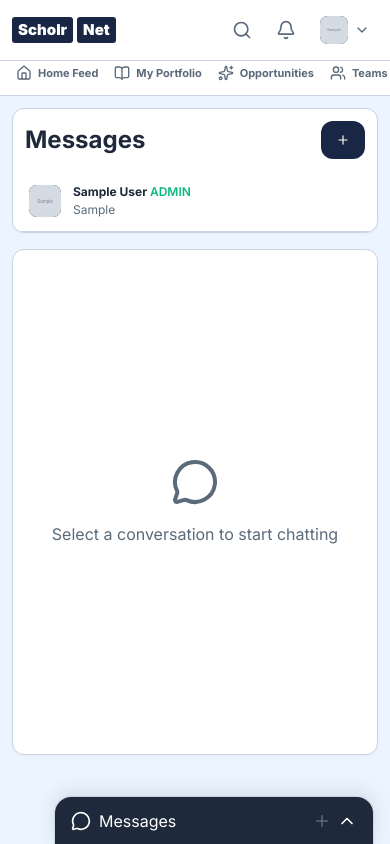
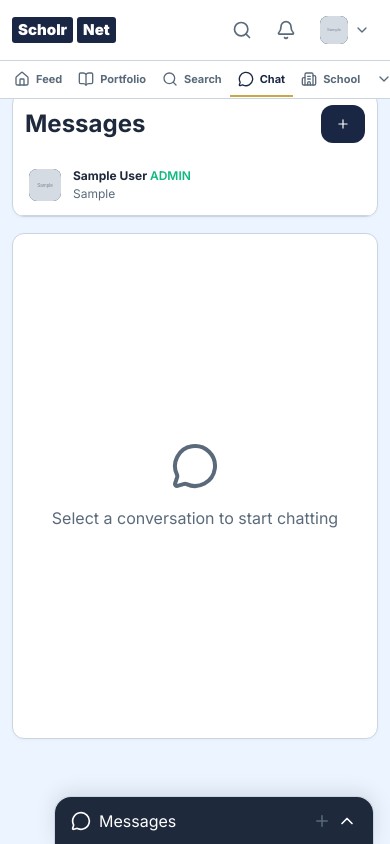
Before and after one commit to abhiraj1291/scholrnet, a Flask app: page /chat in a window 390 px wide. Run offline with Flask 3, Linux system fonts and the light colour scheme; a user stored in the database is signed in; tables that the repository leaves empty hold one stand-in row (values such as "Sample post"); grey boxes marked "Sample" are stand-in pictures; some libraries are stand-ins or nearby versions.

Commit message:
move tab-nav into fixed header, add More dropdown for secondary tabs, remove dead bottom-nav code

```diff
--- a/frontend/static/css/style.css
+++ b/frontend/static/css/style.css
@@ -171,14 +171,13 @@ input:focus, textarea:focus, select:focus {
 
 /* ===== Tab Navigation ===== */
 .tab-nav {
-  position: sticky;
-  top: 3.75rem;
-  z-index: 40;
+  max-width: 1280px;
+  margin: 0 auto;
   display: flex;
   gap: 0.125rem;
   overflow-x: auto;
-  padding: 0.5rem 1rem;
-  border-bottom: 1px solid var(--border);
+  padding: 0.25rem 0.75rem;
+  border-top: 1px solid var(--border);
   background: var(--bg-card);
   -webkit-overflow-scrolling: touch;
   scrollbar-width: none;
@@ -205,7 +204,7 @@ input:focus, textarea:focus, select:focus {
 .tab-btn.active { color: var(--primary); border-bottom-color: var(--accent); }
 
 /* ===== Layout ===== */
-body { padding-top: 3.75rem; }
+body { padding-top: 5.75rem; }
 .page { max-width: 1280px; margin: 0 auto; padding: 1rem; }
 .grid-3 { display: grid; grid-template-columns: 1fr; gap: 1rem; }
 
@@ -389,13 +388,12 @@ body { padding-top: 3.75rem; }
 
 /* ===== Responsive ===== */
 @media (max-width: 639px) {
-  body { padding-top: 3.25rem; }
-  .tab-nav { top: 3.25rem; }
+  body { padding-top: 5rem; }
   .page { padding: 0.75rem; }
   .card { padding: 0.75rem; border-radius: 0.75rem; }
   .header-inner { padding: 0.5rem 0.75rem; }
-  .tab-nav { padding: 0.25rem 0.5rem; gap: 0; }
-  .tab-btn { padding: 0.5rem 0.5rem; font-size: 0.6875rem; min-height: 2.25rem; }
+  .tab-nav { padding: 0.125rem 0.375rem; gap: 0; }
+  .tab-btn { padding: 0.375rem 0.5rem; font-size: 0.6875rem; min-height: 2.125rem; }
   .modal-body { padding: 1rem; }
   .modal-header { padding: 0.75rem 1rem; }
   .modal { margin: 0.5rem; }
--- a/frontend/static/js/main.js
+++ b/frontend/static/js/main.js
@@ -47,9 +47,6 @@ function switchTab(tabId) {
   document.querySelectorAll('.tab-btn').forEach(el => el.classList.remove('active'));
   document.querySelectorAll(`.tab-btn[data-tab="${tabId}"]`).forEach(el => el.classList.add('active'));
 
-  document.querySelectorAll('.bottom-nav-btn').forEach(el => el.classList.remove('active'));
-  document.querySelectorAll(`.bottom-nav-btn[data-tab="${tabId}"]`).forEach(el => el.classList.add('active'));
-
   if (typeof lucide !== 'undefined') lucide.createIcons();
 }
 
@@ -88,16 +85,6 @@ document.addEventListener('DOMContentLoaded', function() {
     });
   }
 
-  // More menu (mobile)
-  const moreBtn = document.getElementById('more-btn');
-  const moreOverlay = document.getElementById('more-overlay');
-  if (moreBtn && moreOverlay) {
-    moreBtn.addEventListener('click', () => moreOverlay.classList.remove('hidden'));
-    moreOverlay.addEventListener('click', (e) => {
-      if (e.target === moreOverlay) moreOverlay.classList.add('hidden');
-    });
-  }
-
   // Notifications dropdown
   const notifBtn = document.getElementById('notif-btn');
   const notifPanel = document.getElementById('notif-panel');
@@ -125,6 +112,21 @@ document.addEventListener('DOMContentLoaded', function() {
     });
   }
 
+  // Tab more dropdown
+  const tabMoreBtn = document.getElementById('tab-more-btn');
+  const tabMoreDropdown = document.getElementById('tab-more-dropdown');
+  if (tabMoreBtn && tabMoreDropdown) {
+    tabMoreBtn.addEventListener('click', (e) => {
+      e.stopPropagation();
+      tabMoreDropdown.classList.toggle('hidden');
+    });
+    document.addEventListener('click', (e) => {
+      if (!tabMoreDropdown.contains(e.target) && e.target !== tabMoreBtn) {
+        tabMoreDropdown.classList.add('hidden');
+      }
+    });
+  }
+
   // Account dropdown
   const accountBtn = document.getElementById('account-btn');
   const accountDropdown = document.getElementById('account-dropdown');
--- a/frontend/templates/base.html
+++ b/frontend/templates/base.html
@@ -86,37 +86,51 @@
         </div>
       </div>
     </div>
-  </header>
 
-  <!-- Tab Navigation -->
+    <!-- Tab Navigation (inside header, below header-inner) -->
     <nav class="tab-nav" id="mainTabs">
-    {% set tabs = [
-      ('dashboard', 'home', 'Home Feed'),
-      ('profile_page', 'book-open', 'My Portfolio'),
+      {% set primary_tabs = [
+        ('dashboard', 'home', 'Feed'),
+        ('profile_page', 'book-open', 'Portfolio'),
+        ('search_page', 'search', 'Search'),
+        ('chat_page', 'message-circle', 'Chat'),
+      ] %}
+      {% set more_tabs = [
         ('opportunities_page', 'sparkles', 'Opportunities'),
         ('teams_page', 'users', 'Teams'),
         ('mentors_page', 'graduation-cap', 'Mentors'),
         ('advisor_page', 'bot', 'Advisor'),
         ('analytics_page', 'bar-chart-3', 'Analytics'),
-      ('search_page', 'search', 'Search'),
-      ('chat_page', 'message-circle', 'Chat'),
       ] %}
-    {% for endpoint, icon, label in tabs %}
+      {% for endpoint, icon, label in primary_tabs %}
       <a href="{{ url_for(endpoint) }}" class="tab-btn {{ 'active' if request.endpoint == endpoint else '' }}">
-      <i data-lucide="{{ icon }}" style="width:16px;height:16px;"></i> {{ label }}
+        <i data-lucide="{{ icon }}" style="width:16px;height:16px;"></i>{{ label }}
       </a>
       {% endfor %}
       {% if user.role in ('admin','super_admin') %}
       <a href="{{ url_for('school_desk') }}" class="tab-btn {{ 'active' if request.endpoint == 'school_desk' else '' }}">
-      <i data-lucide="building-2" style="width:16px;height:16px;"></i> School Desk
+        <i data-lucide="building-2" style="width:16px;height:16px;"></i>School
       </a>
       {% endif %}
       {% if user.role == 'super_admin' %}
       <a href="{{ url_for('admin_panel') }}" class="tab-btn {{ 'active' if request.endpoint == 'admin_panel' else '' }}">
-      <i data-lucide="shield" style="width:16px;height:16px;"></i> Admin Panel
+        <i data-lucide="shield" style="width:16px;height:16px;"></i>Admin
       </a>
       {% endif %}
+      <div class="relative" style="margin-left:auto;">
+        <button id="tab-more-btn" class="tab-btn" style="gap:0;">
+          <i data-lucide="chevron-down" style="width:16px;height:16px;"></i>
+        </button>
+        <div id="tab-more-dropdown" class="hidden" style="position:absolute;right:0;top:100%;margin-top:4px;width:180px;background:var(--bg-card);border:1px solid var(--border);border-radius:12px;box-shadow:0 4px 20px rgba(0,0,0,0.1);z-index:200;overflow:hidden;">
+          {% for endpoint, icon, label in more_tabs %}
+          <a href="{{ url_for(endpoint) }}" class="flex items-center gap-2 px-3 py-2.5 text-sm hover:bg-hover" style="text-decoration:none;color:var(--text);border-bottom:1px solid var(--border);">
+            <i data-lucide="{{ icon }}" style="width:16px;height:16px;color:var(--text-muted);"></i> {{ label }}
+          </a>
+          {% endfor %}
+        </div>
+      </div>
     </nav>
+  </header>
 
   <!-- Page Content -->
   <main class="page">
```
Lines whose indentation alone changed are shown as unchanged.
